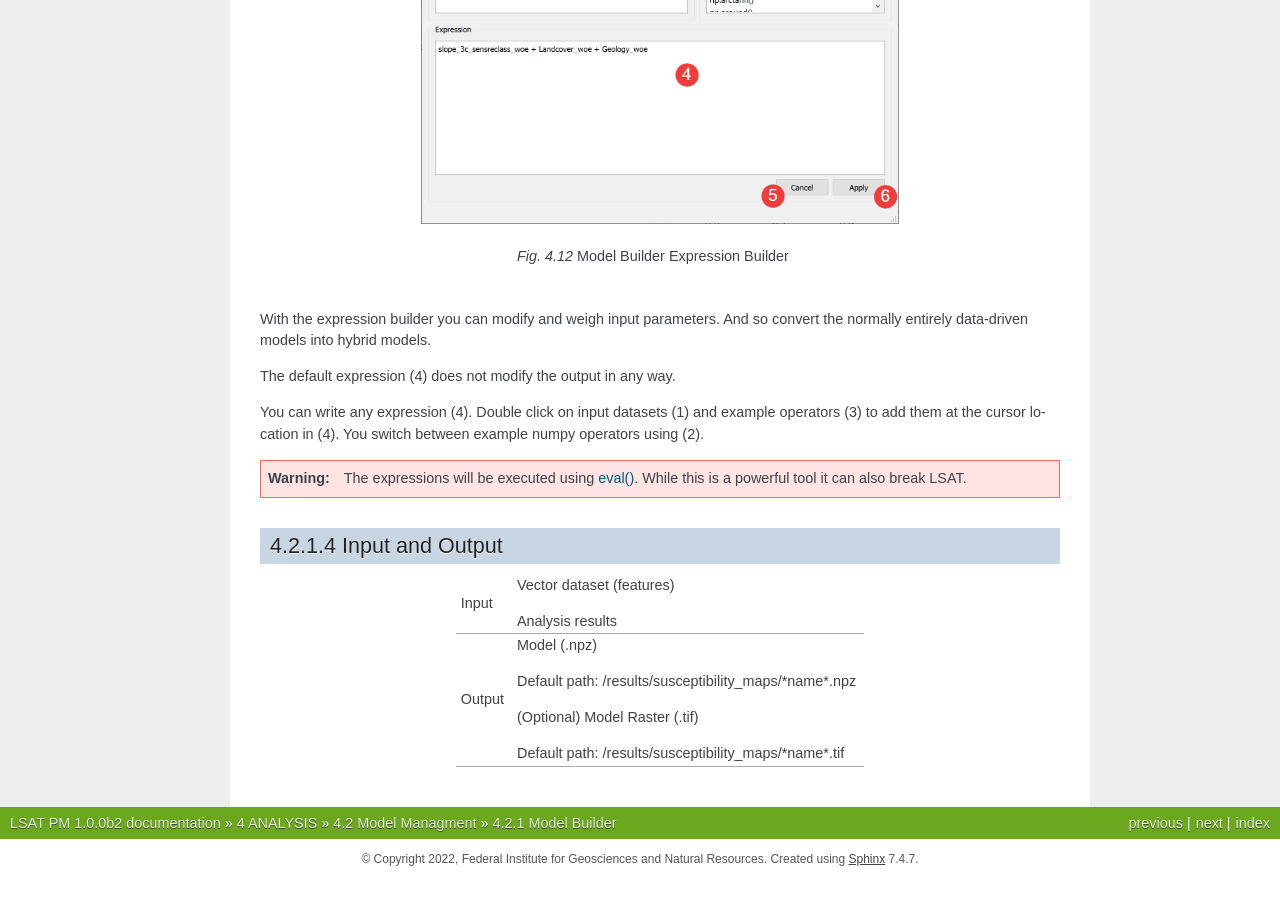
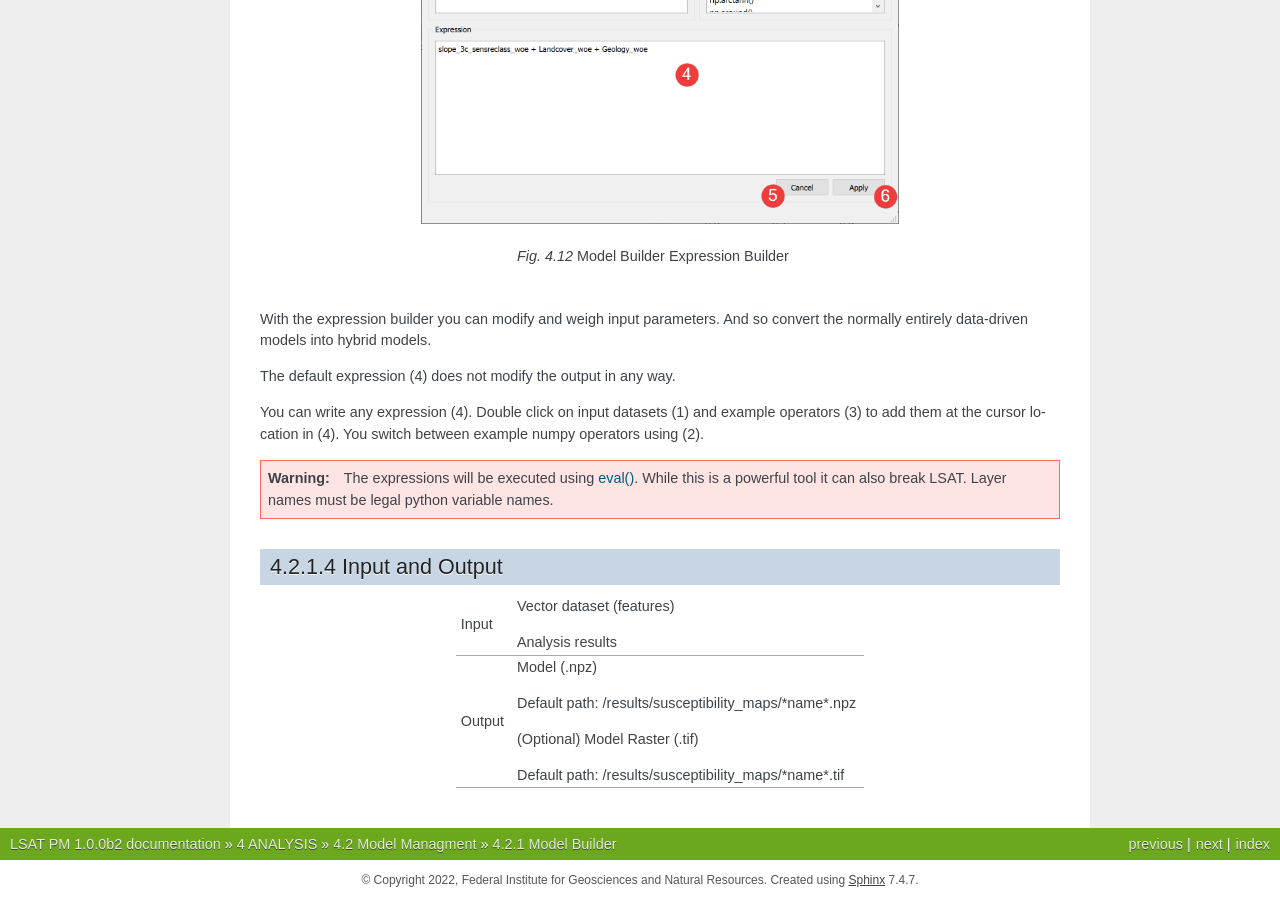
Before and after one commit to BGR-EGHA/LSAT-Documentation, a Sphinx documentation site: the page built from source/ANALYSIS/ModelManagment/ModelBuilder.rst, in a window 1280 px wide and 900 px high, scrolled down 2707 px. Built offline with Sphinx 7.4.7, drawn with Linux system fonts in a browser that asks for light colours; before the commit the page ends 3586 px from its top, so only the background shows below that.

Commit message:
Layer names must be legal python variable names

```diff
--- a/source/ANALYSIS/ModelManagment/ModelBuilder.rst
+++ b/source/ANALYSIS/ModelManagment/ModelBuilder.rst
@@ -98,7 +98,7 @@ add them at the cursor location in (4). You switch between example numpy operato
 .. warning::
     The expressions will be executed using
     `eval() <https://docs.python.org/3.7/library/functions.html#eval>`_. While this is a powerful
-    tool it can also break LSAT.
+    tool it can also break LSAT. Layer names must be legal python variable names.
 
 Input and Output
 ^^^^^^^^^^^^^^^^
```
